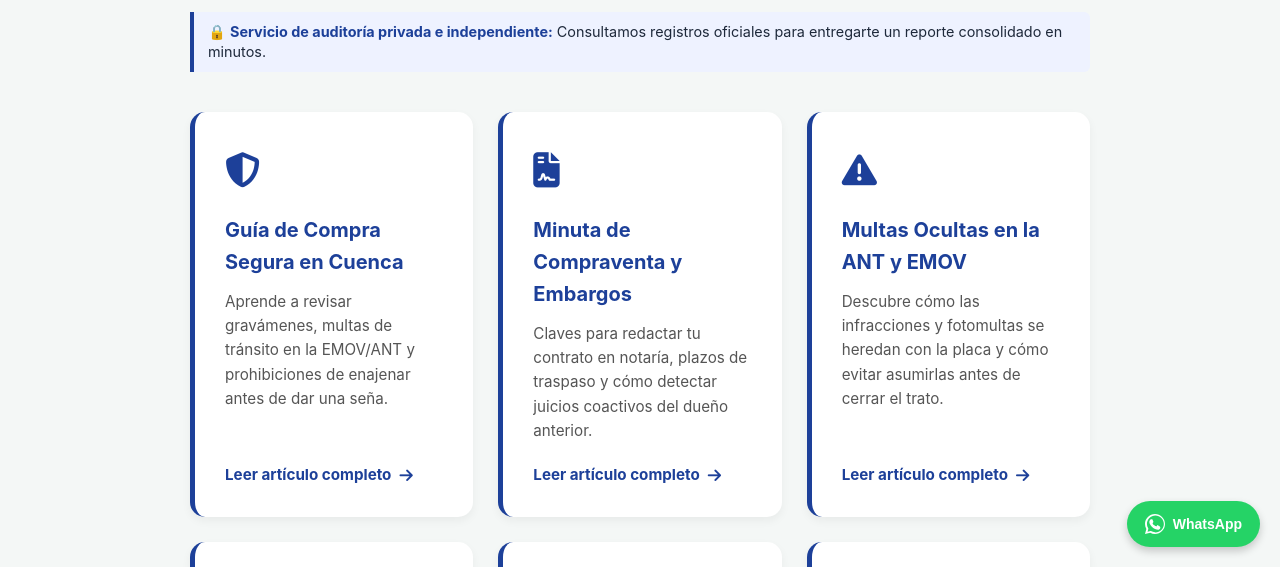
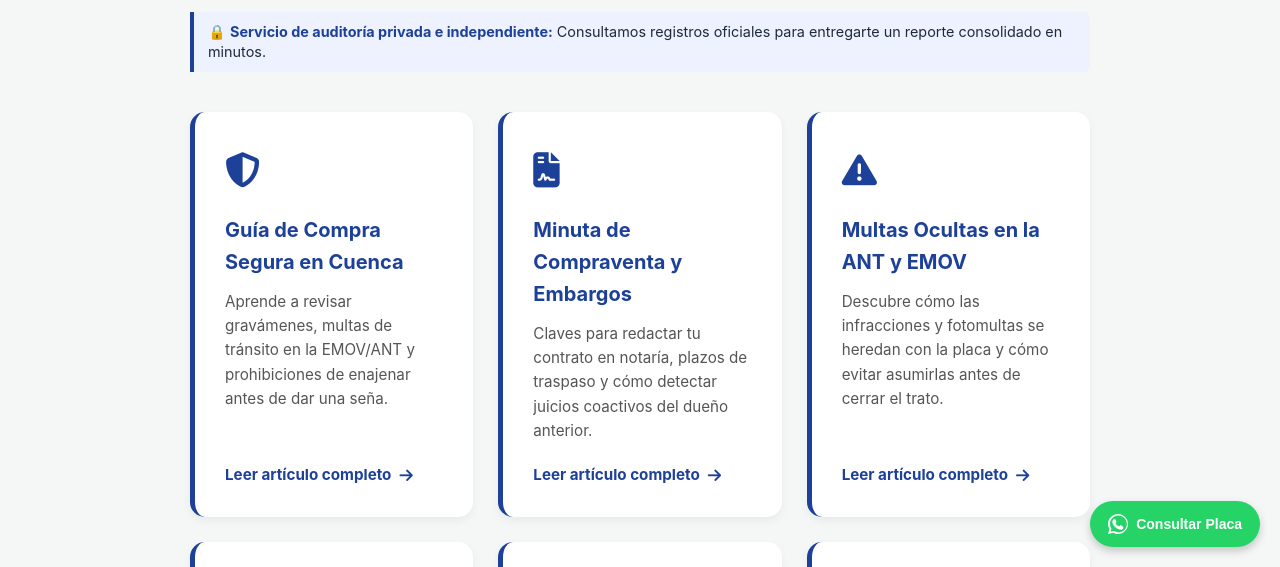
Before and after one commit to gabriel2507to/verificar-ecuador, a plain HTML site: page guia/index5.html in a window 1280 px wide. Shown: the part 233-800 px from the top of the page. Drawn offline with Linux system fonts and the light colour scheme.

Commit message:
index5.html

```diff
--- a/guia/index5.html
+++ b/guia/index5.html
@@ -531,24 +531,16 @@ Leer artículo completo <i class="fa-solid fa-arrow-right"></i>
 </footer>
 
 
+  <!-- Botón Flotante WhatsApp -->
+    <a href="https://wa.me/593992661432?text=Hola,%20verificar%20Ecuador%20quiero%20consultar%20sobre%20el%20reporte%20de%20un%20vehículo.%20Esta%20es%20mi%20placa"
+       target="_blank"
+       style="position: fixed; bottom: 20px; right: 20px; background-color: #25D366; color: white; padding: 12px 18px; border-radius: 30px; text-decoration: none; font-weight: bold; box-shadow: 0 4px 8px rgba(0,0,0,0.2); z-index: 1000; font-family: sans-serif; font-size: 14px; display: flex; align-items: center; gap: 8px;">
+       <svg viewBox="0 0 24 24" width="20" height="20" fill="white">
+            <path d="M17.472 14.382c-.297-.149-1.758-.867-2.03-.967-.273-.099-.471-.148-.67.15-.197.297-.767.966-.94 1.164-.173.199-.347.223-.644.075-.297-.15-1.255-.463-2.39-1.475-.883-.788-1.48-1.761-1.653-2.059-.173-.297-.018-.458.13-.606.134-.133.298-.347.446-.52.149-.174.198-.298.298-.497.099-.198.05-.372-.025-.52-.075-.149-.67-1.612-.916-2.207-.242-.579-.487-.5-1.612-.5-.074 0-.148 0-.222 0-.223 0-.585.084-.891.417-.306.333-1.167 1.139-1.167 2.781 0 1.642 1.194 3.229 1.359 3.442.164.213 2.277 3.518 5.517 4.935.772.333 1.375.532 1.846.68.775.247 1.48.212 2.039.129.622-.093 1.916-.784 2.184-1.542.268-.758.268-1.408.185-1.542-.083-.133-.306-.213-.603-.362zM12 0C5.373 0 0 5.373 0 12c0 2.115.556 4.185 1.615 6L0 24l6.234-1.597C8.038 23.398 9.98 24 12 24c6.627 0 12-5.373 12-12S18.627 0 12 0zm0 21.815c-1.745 0-3.456-.467-4.945-1.348l-.354-.21-3.674.937 1.01-3.582-.23-.374c-.97-1.58-1.482-3.408-1.482-5.264 0-5.594 4.555-10.149 10.149-10.149 5.595 0 10.15 4.555 10.15 10.149 0 5.594-4.555 10.149-10.15 10.149 z"/>
+       </svg>
+       Consultar Placa
+    </a>
 
-<!-- Botón Flotante WhatsApp -->
-
-<a href="https://wa.me/593992661432?text=Hola,%20VerifiCar%20Ecuador%20revisé%20el%20centro%20de%20artículos%20y%20necesito%20ayuda"
-
-target="_blank"
-
-style="position: fixed; bottom: 20px; right: 20px; background-color: #25D366; color: white; padding: 12px 18px; border-radius: 30px; text-decoration: none; font-weight: bold; box-shadow: 0 4px 8px rgba(0,0,0,0.2); z-index: 1000; font-family: sans-serif; font-size: 14px; display: flex; align-items: center; gap: 8px;">
-
-<svg viewBox="0 0 24 24" width="20" height="20" fill="white">
-
-<path d="M17.472 14.382c-.297-.149-1.758-.867-2.03-.967-.273-.099-.471-.148-.67.15-.197.297-.767.966-.94 1.164-.173.199-.347.223-.644.075-.297-.15-1.255-.463-2.39-1.475-.883-.788-1.48-1.761-1.653-2.059-.173-.297-.018-.458.13-.606.134-.133.298-.347.446-.52.149-.174.198-.298.298-.497.099-.198.05-.372-.025-.52-.075-.149-.67-1.612-.916-2.207-.242-.579-.487-.5-1.612-.5-.074 0-.148 0-.222 0-.223 0-.585.084-.891.417-.306.333-1.167 1.139-1.167 2.781 0 1.642 1.194 3.229 1.359 3.442.164.213 2.277 3.518 5.517 4.935.772.333 1.375.532 1.846.68.775.247 1.48.212 2.039.129.622-.093 1.916-.784 2.184-1.542.268-.758.268-1.408.185-1.542-.083-.133-.306-.213-.603-.362zM12 0C5.373 0 0 5.373 0 12c0 2.115.556 4.185 1.615 6L0 24l6.234-1.597C8.038 23.398 9.98 24 12 24c6.627 0 12-5.373 12-12S18.627 0 12 0zm0 21.815c-1.745 0-3.456-.467-4.945-1.348l-.354-.21-3.674.937 1.01-3.582-.23-.374c-.97-1.58-1.482-3.408-1.482-5.264 0-5.594 4.555-10.149 10.149-10.149 5.595 0 10.15 4.555 10.15 10.149 0 5.594-4.555 10.149-10.15 10.149z"/>
-
-</svg>
-
-WhatsApp
-
-</a>
 
 
 
```
